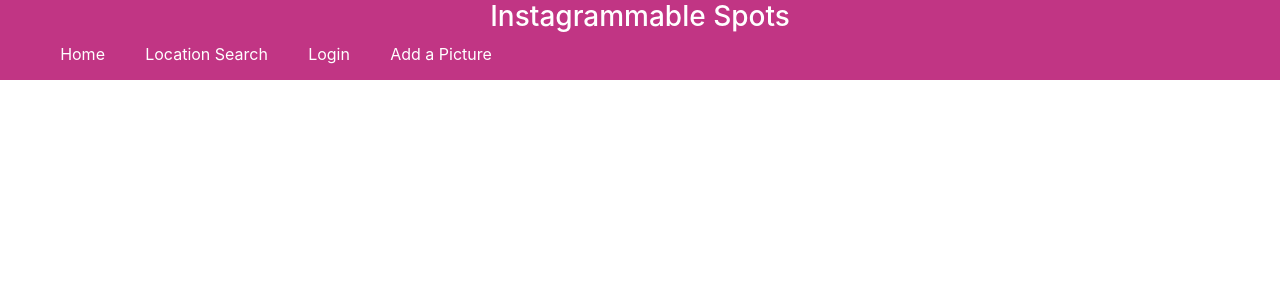
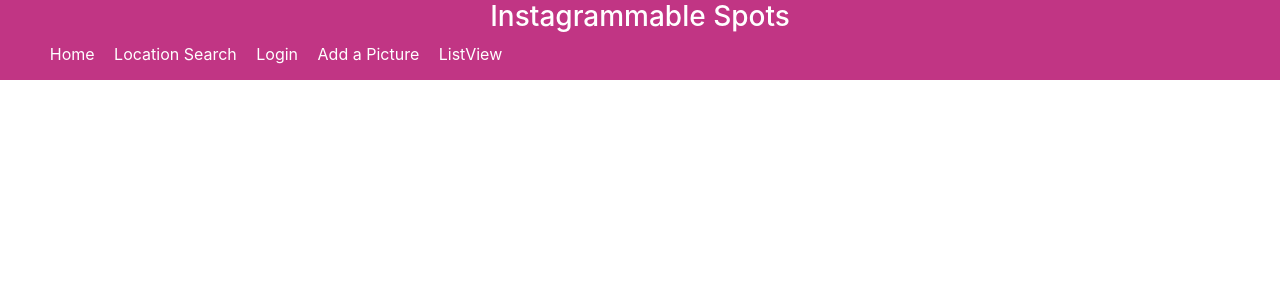
Before and after one commit to anakp07/capstone-frontend, a React (Create React App) app in the folder frontend/: page / in a window 1280 px wide. Shown: the top 300 px of the page. Built offline with nearby package versions, Linux system fonts and the light colour scheme.

Commit message:
list view added to navigation bar

```diff
--- a/frontend/src/components/Nav.js
+++ b/frontend/src/components/Nav.js
@@ -19,6 +19,9 @@ return (
             <li>
                 <Link to="/addpicture" className="nav-text">Add a Picture</Link>
             </li>
+            <li>
+                <Link to="/listview" className="nav-text">ListView</Link>
+            </li>
         </ul>
     </nav>
 );
```
